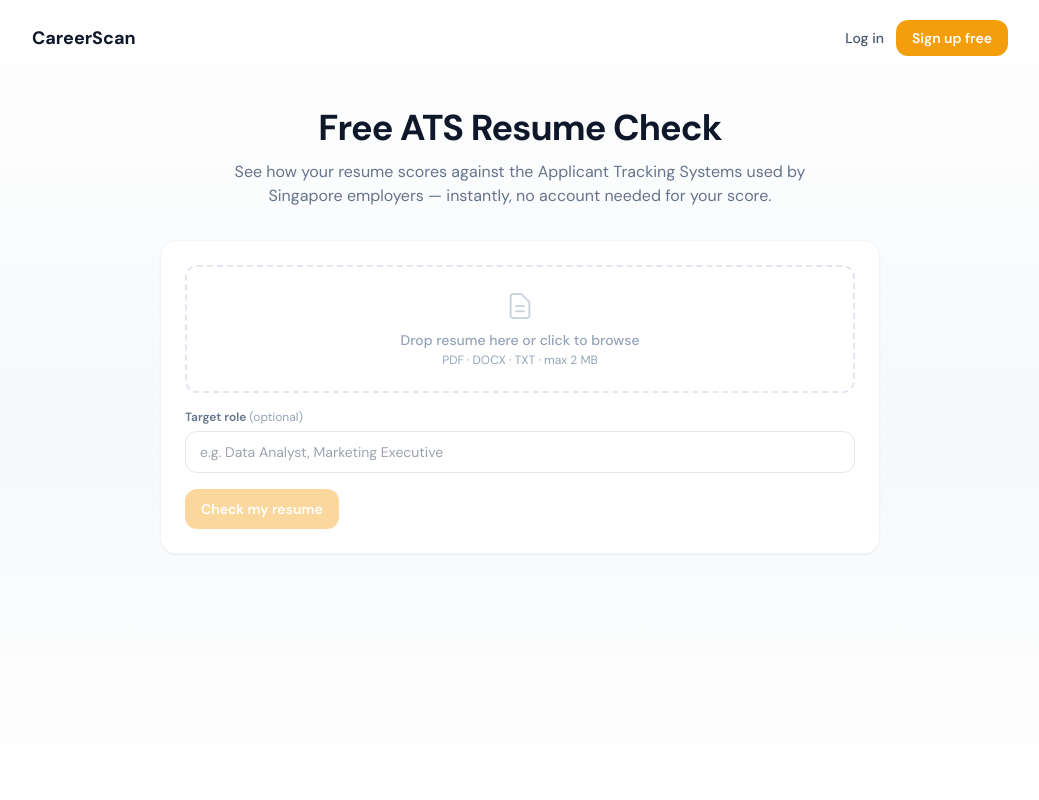
After one commit to salvestr0/JobScanner, a Flask app: page /free-resume-check in a window 1280 px wide. The commit adds this page. Shown: the whole page, without its empty margins (120-1159 px from the left). Run offline with Flask 3, Linux system fonts and the light colour scheme; parts of the project's set-up code (start-up, migrations or seed data) failed here and were passed over; some libraries are stand-ins or nearby versions.

Commit message:
Add public no-login ATS checker lead magnet
Exposes the ATS checker to anonymous traffic as an acquisition funnel:
- GET /free-resume-check: public page (no login) with upload, instant score,
  category bars, and a signup wall naming what a free account unlocks.
- POST /api/public/ats-check: no-login endpoint using the server Gemini key,
  hard-limited to 3/day + 1/minute per IP with a 2 MB upload cap. Returns an
  anonymous tier only (score + verdict + category scores + counts) — per-category
  summaries, strengths, keyword detail and fix text never reach anon clients.
- Linked from the landing-page nav for discovery/SEO.

Refactor: scoring extracted into a shared _run_ats_check() helper (raising
_AtsCheckError) used by both the logged-in and public routes; _issue_counts()
and _public_ats_report() shape the tiers. No new deps, no migration.

Funnel ladder: anon (score+bars) -> free signup (full breakdown + fix count)
-> Pro (detailed fixes).

Co-Authored-By: Claude Opus 4.8 (1M context) <noreply@anthropic.com>

```diff
--- a/app.py
+++ b/app.py
@@ -1636,40 +1636,23 @@ def _normalize_ats_report(raw: dict, target_role: str) -> dict:
     }
 
 
-@app.route("/api/resume/ats-check", methods=["POST"])
-@login_required
-@limiter.limit("5/minute;20/hour")
-def resume_ats_check():
-    """Score an uploaded resume against an SG-aware ATS rubric. Free for all
-    logged-in users (quota-limited) — the top-of-funnel acquisition feature."""
-    import config as cfg
+_PUBLIC_ATS_MAX_BYTES = 2 * 1024 * 1024  # 2 MB cap for the no-login public check
+
+
+class _AtsCheckError(Exception):
+    """A user-facing ATS-check failure carrying the HTTP status to return."""
+    def __init__(self, message: str, status: int):
+        super().__init__(message)
+        self.message = message
+        self.status = status
+
+
+def _run_ats_check(text: str, api_key: str, target_role: str, log_user: str = "anon") -> dict:
+    """Build the SG-aware ATS prompt, call Gemini, parse + normalize. Shared by the
+    logged-in and public endpoints. Raises _AtsCheckError on any user-facing failure."""
     import requests as _req
-
-    file = request.files.get("resume")
-    if not file or not file.filename:
-        return jsonify({"error": "No file uploaded"}), 400
-
-    target_role = (request.form.get("target_role") or "").strip()[:120]
-
-    api_key = _decrypt_api_key(current_user.gemini_api_key or "") or cfg.GEMINI_API_KEY
-    if not api_key:
-        return jsonify({"error": "AI service not configured"}), 400
-
-    allowed, quota_err = _check_ai_quota(current_user)
-    if not allowed:
-        return jsonify({"error": quota_err, "quota_exceeded": True}), 429
-
-    from resume_parser import extract_text
-    try:
-        text = extract_text(file.read(), file.filename)
-    except (ImportError, ValueError) as e:
-        return jsonify({"error": str(e)}), 400
-
-    if not text.strip():
-        # Empty extraction from a PDF/DOCX is itself a strong ATS red flag
-        # (image-only/scanned resume, or a layout the parser couldn't read).
-        return jsonify({"error": "Could not read any text from this file. ATS systems "
-                                 "likely can't either — export a text-based PDF, not a scan or image."}), 400
+    import re as _re
+    import json as _json
 
     role_line = (
         f"\nThe candidate is targeting this role: \"{target_role}\". In keyword_match, "
@@ -1721,39 +1704,144 @@ RESUME TEXT:
         )
         resp.raise_for_status()
         _rj = resp.json()
-        _log_gemini_usage("ats_check", str(current_user.id), _rj)
+        _log_gemini_usage("ats_check", log_user, _rj)
         raw = _rj["candidates"][0]["content"]["parts"][0]["text"]
     except Exception:
-        app.logger.warning("ATS check AI request failed for user %s", current_user.id, exc_info=True)
-        return jsonify({"error": "AI request failed. Please try again later."}), 502
-
-    import re as _re
-    import json as _json
+        app.logger.warning("ATS check AI request failed (user=%s)", log_user, exc_info=True)
+        raise _AtsCheckError("AI request failed. Please try again later.", 502)
+
     match = _re.search(r'\{[\s\S]*\}', raw)
     if not match:
-        return jsonify({"error": "AI returned unexpected format"}), 502
+        raise _AtsCheckError("AI returned unexpected format", 502)
     try:
         report = _json.loads(match.group())
     except Exception:
-        return jsonify({"error": "Could not parse AI response"}), 502
-
-    report = _normalize_ats_report(report, target_role)
-
-    # Free gets the score + breakdown; Pro unlocks the detailed how-to fixes.
-    # Always ship the count summary so free users see what they'd unlock, but
-    # never ship the fix text itself to non-paid users (the UI can't be trusted).
-    issues = report["issues"]
-    report["fixes_summary"] = {
+        raise _AtsCheckError("Could not parse AI response", 502)
+
+    return _normalize_ats_report(report, target_role)
+
+
+def _issue_counts(issues: list) -> dict:
+    return {
         "total":  len(issues),
         "high":   sum(1 for i in issues if i["severity"] == "high"),
         "medium": sum(1 for i in issues if i["severity"] == "medium"),
         "low":    sum(1 for i in issues if i["severity"] == "low"),
     }
+
+
+def _public_ats_report(report: dict) -> dict:
+    """Anonymous tier of the report: overall score, verdict, and category SCORES
+    only — no per-category summaries, strengths, keyword detail, or fixes. Counts
+    hint at what a free account unlocks. Nothing actionable leaks to anon clients."""
+    return {
+        "overall_score":   report["overall_score"],
+        "verdict":         report["verdict"],
+        "categories":      [{"name": c["name"], "score": c["score"]} for c in report["categories"]],
+        "strengths_count": len(report.get("strengths") or []),
+        "fixes_summary":   _issue_counts(report.get("issues") or []),
+        "signup_required": True,
+    }
+
+
+@app.route("/api/resume/ats-check", methods=["POST"])
+@login_required
+@limiter.limit("5/minute;20/hour")
+def resume_ats_check():
+    """Score an uploaded resume against an SG-aware ATS rubric. Free for all
+    logged-in users (quota-limited) — the top-of-funnel acquisition feature."""
+    import config as cfg
+
+    file = request.files.get("resume")
+    if not file or not file.filename:
+        return jsonify({"error": "No file uploaded"}), 400
+
+    target_role = (request.form.get("target_role") or "").strip()[:120]
+
+    api_key = _decrypt_api_key(current_user.gemini_api_key or "") or cfg.GEMINI_API_KEY
+    if not api_key:
+        return jsonify({"error": "AI service not configured"}), 400
+
+    allowed, quota_err = _check_ai_quota(current_user)
+    if not allowed:
+        return jsonify({"error": quota_err, "quota_exceeded": True}), 429
+
+    from resume_parser import extract_text
+    try:
+        text = extract_text(file.read(), file.filename)
+    except (ImportError, ValueError) as e:
+        return jsonify({"error": str(e)}), 400
+
+    if not text.strip():
+        # Empty extraction from a PDF/DOCX is itself a strong ATS red flag
+        # (image-only/scanned resume, or a layout the parser couldn't read).
+        return jsonify({"error": "Could not read any text from this file. ATS systems "
+                                 "likely can't either — export a text-based PDF, not a scan or image."}), 400
+
+    try:
+        report = _run_ats_check(text, api_key, target_role, log_user=str(current_user.id))
+    except _AtsCheckError as e:
+        return jsonify({"error": e.message}), e.status
+
+    # Free gets the score + breakdown; Pro unlocks the detailed how-to fixes.
+    # Always ship the count summary so free users see what they'd unlock, but
+    # never ship the fix text itself to non-paid users (the UI can't be trusted).
+    report["fixes_summary"] = _issue_counts(report["issues"])
     report["fixes_locked"] = not _is_paid(current_user)
     if report["fixes_locked"]:
         report["issues"] = []
 
     return jsonify({"ok": True, "report": report})
+
+
+@app.route("/api/public/ats-check", methods=["POST"])
+@limiter.limit("3/day;1/minute")
+def public_ats_check():
+    """Anonymous ATS check — the public lead magnet. Returns score + category bars
+    only (full breakdown/strengths/fixes require an account). Uses the server Gemini
+    key and is hard rate-limited per IP to bound cost/abuse."""
+    import config as cfg
+
+    file = request.files.get("resume")
+    if not file or not file.filename:
+        return jsonify({"error": "No file uploaded"}), 400
+
+    # Read up to the cap (+1 byte) so an oversize file is rejected without buffering
+    # the whole thing into memory.
+    raw_bytes = file.read(_PUBLIC_ATS_MAX_BYTES + 1)
+    if len(raw_bytes) > _PUBLIC_ATS_MAX_BYTES:
+        return jsonify({"error": "File too large — keep it under 2 MB."}), 400
+
+    target_role = (request.form.get("target_role") or "").strip()[:120]
+
+    api_key = cfg.GEMINI_API_KEY
+    if not api_key:
+        return jsonify({"error": "AI service is temporarily unavailable."}), 503
+
+    from resume_parser import extract_text
+    try:
+        text = extract_text(raw_bytes, file.filename)
+    except (ImportError, ValueError) as e:
+        return jsonify({"error": str(e)}), 400
+
+    if not text.strip():
+        return jsonify({"error": "Could not read any text from this file. ATS systems "
+                                 "likely can't either — export a text-based PDF, not a scan or image."}), 400
+
+    try:
+        report = _run_ats_check(text, api_key, target_role, log_user="public")
+    except _AtsCheckError as e:
+        return jsonify({"error": e.message}), e.status
+
+    return jsonify({"ok": True, "report": _public_ats_report(report)})
+
+
+@app.route("/free-resume-check")
+def free_ats_check_page():
+    """Public, no-login landing page for the ATS checker — the SEO/acquisition magnet."""
+    if current_user.is_authenticated:
+        return redirect(url_for("app_page"))
+    return render_template("free_ats_check.html")
 
 
 @app.route("/api/resume/tailor", methods=["POST"])
--- /dev/null
+++ b/templates/free_ats_check.html
@@ -0,0 +1,155 @@
+<!doctype html>
+<html lang="en">
+<head>
+  <meta charset="utf-8">
+  <meta name="viewport" content="width=device-width, initial-scale=1">
+  <title>Free ATS Resume Checker (Singapore) — CareerScan</title>
+  <meta name="description" content="Check your resume against the Applicant Tracking Systems used by Singapore employers — get an instant ATS score and category breakdown, free. No sign-up to see your score.">
+  <link rel="canonical" href="https://careerscan.online/free-resume-check">
+  <link href="https://fonts.googleapis.com/css2?family=DM+Sans:opsz,wght@9..40,300;9..40,400;9..40,500;9..40,600;9..40,700&display=swap" rel="stylesheet">
+  <script src="https://cdn.tailwindcss.com"></script>
+  <script defer src="https://cdn.jsdelivr.net/npm/alpinejs@3.13.5/dist/cdn.min.js"></script>
+  <style>
+    [x-cloak]{display:none!important}
+    body{font-family:'DM Sans',sans-serif;color:#182033;
+      background:linear-gradient(180deg,#ffffff 0%,#f6f8fa 54%,#ffffff 100%);}
+  </style>
+</head>
+<body class="min-h-screen">
+<div x-data="atsPublic()">
+
+  <!-- Header -->
+  <header class="max-w-5xl mx-auto px-6 py-5 flex items-center justify-between">
+    <a href="/" class="font-bold text-slate-900 text-lg">CareerScan</a>
+    <div class="flex items-center gap-3 text-sm">
+      <a href="/login" class="text-slate-600 hover:text-slate-900 font-medium">Log in</a>
+      <a href="/register" class="px-4 py-2 bg-amber-500 hover:bg-amber-400 text-white font-semibold rounded-xl transition-colors">Sign up free</a>
+    </div>
+  </header>
+
+  <main class="max-w-3xl mx-auto px-6 pb-20">
+    <!-- Hero -->
+    <div class="text-center mt-8 mb-8">
+      <h1 class="text-3xl sm:text-4xl font-bold text-slate-900 tracking-tight">Free ATS Resume Check</h1>
+      <p class="text-slate-500 mt-3 max-w-xl mx-auto">See how your resume scores against the Applicant Tracking Systems used by Singapore employers — instantly, no account needed for your score.</p>
+    </div>
+
+    <!-- Upload card -->
+    <div class="bg-white rounded-2xl border border-slate-100 shadow-sm p-6 mb-6">
+      <label
+        class="flex flex-col items-center justify-center w-full h-32 border-2 border-dashed rounded-xl cursor-pointer transition-colors"
+        :class="dragging ? 'border-amber-400 bg-amber-50' : 'border-slate-200 hover:border-amber-300 hover:bg-slate-50'"
+        @dragover.prevent="dragging=true" @dragleave.prevent="dragging=false"
+        @drop.prevent="dragging=false; handleDrop($event)">
+        <input type="file" class="hidden" accept=".pdf,.docx,.doc,.txt" @change="handleFile($event)">
+        <svg class="w-8 h-8 mb-2" :class="dragging?'text-amber-600':'text-slate-300'" fill="none" stroke="currentColor" viewBox="0 0 24 24">
+          <path stroke-linecap="round" stroke-linejoin="round" stroke-width="1.5" d="M9 12h6m-6 4h6m2 5H7a2 2 0 01-2-2V5a2 2 0 012-2h5.586a1 1 0 01.707.293l5.414 5.414a1 1 0 01.293.707V19a2 2 0 01-2 2z"/>
+        </svg>
+        <span class="text-sm font-medium" :class="dragging?'text-amber-600':'text-slate-400'"
+          x-text="file ? file.name : 'Drop resume here or click to browse'"></span>
+        <span class="text-xs text-slate-400 mt-0.5">PDF · DOCX · TXT · max 2 MB</span>
+      </label>
+
+      <div class="mt-4">
+        <label class="block text-xs font-semibold text-slate-500 mb-1.5">Target role <span class="font-normal text-slate-400">(optional)</span></label>
+        <input x-model="targetRole" type="text" placeholder="e.g. Data Analyst, Marketing Executive"
+          class="w-full border border-slate-200 rounded-xl px-3.5 py-2.5 text-sm focus:outline-none focus:ring-2 focus:ring-amber-400 focus:border-transparent transition-colors">
+      </div>
+
+      <div class="flex items-center gap-3 mt-4">
+        <button @click="run()" :disabled="!file || checking"
+          class="flex items-center gap-2 px-4 py-2.5 bg-amber-500 hover:bg-amber-400 disabled:opacity-40 text-white text-sm font-semibold rounded-xl transition-colors">
+          <svg x-show="checking" class="animate-spin w-4 h-4" fill="none" viewBox="0 0 24 24">
+            <circle class="opacity-25" cx="12" cy="12" r="10" stroke="currentColor" stroke-width="4"/>
+            <path class="opacity-75" fill="currentColor" d="M4 12a8 8 0 018-8V0C5.373 0 0 5.373 0 12h4z"/>
+          </svg>
+          <span x-text="checking ? 'Analysing…' : 'Check my resume'"></span>
+        </button>
+        <span x-show="error" x-text="error" class="text-xs font-medium text-red-500"></span>
+      </div>
+    </div>
+
+    <!-- Results -->
+    <div x-show="report" x-cloak class="space-y-6">
+      <!-- Score header -->
+      <div class="bg-white rounded-2xl border border-slate-100 shadow-sm p-6 flex items-center gap-6">
+        <div class="flex-shrink-0 w-24 h-24 rounded-full flex items-center justify-center" :class="scoreRing">
+          <div class="text-center">
+            <div class="text-2xl font-bold leading-none" :class="scoreText" x-text="report?.overall_score"></div>
+            <div class="text-[10px] text-slate-400 mt-0.5">/ 100</div>
+          </div>
+        </div>
+        <div>
+          <div class="text-sm font-bold uppercase tracking-wide mb-1" :class="scoreText" x-text="band"></div>
+          <p class="text-slate-600 text-sm" x-text="report?.verdict"></p>
+        </div>
+      </div>
+
+      <!-- Category bars (numbers only — no summaries for anon) -->
+      <div class="bg-white rounded-2xl border border-slate-100 shadow-sm p-6">
+        <h3 class="font-bold text-slate-800 text-sm mb-4">Breakdown</h3>
+        <div class="space-y-3.5">
+          <template x-for="c in (report?.categories || [])" :key="c.name">
+            <div>
+              <div class="flex items-center justify-between text-xs mb-1">
+                <span class="font-semibold text-slate-700" x-text="c.name"></span>
+                <span class="font-bold text-slate-500" x-text="c.score"></span>
+              </div>
+              <div class="h-2 bg-slate-100 rounded-full overflow-hidden">
+                <div class="h-full rounded-full" :class="c.score>=75?'bg-emerald-500':c.score>=50?'bg-amber-500':'bg-red-500'" :style="'width:'+c.score+'%'"></div>
+              </div>
+            </div>
+          </template>
+        </div>
+      </div>
+
+      <!-- Signup wall: what an account unlocks -->
+      <div class="rounded-2xl border border-amber-200 bg-gradient-to-b from-amber-50 to-white shadow-sm p-7 text-center">
+        <div class="w-12 h-12 bg-amber-100 rounded-2xl flex items-center justify-center mb-3 mx-auto">
+          <svg class="w-6 h-6 text-amber-600" fill="none" stroke="currentColor" viewBox="0 0 24 24">
+            <path stroke-linecap="round" stroke-linejoin="round" stroke-width="2" d="M12 15v2m-6 4h12a2 2 0 002-2v-6a2 2 0 00-2-2H6a2 2 0 00-2 2v6a2 2 0 002 2zm10-10V7a4 4 0 00-8 0v4h8z"/>
+          </svg>
+        </div>
+        <p class="font-bold text-slate-900 text-lg mb-1">Unlock your full report — free</p>
+        <p class="text-slate-600 text-sm mb-4 max-w-md mx-auto">
+          Create a free account to see <span class="font-semibold">what's driving each score</span>,
+          your strengths, keyword match, and
+          <span class="font-semibold" x-text="report?.fixes_summary?.total + (report?.fixes_summary?.total===1 ? ' prioritised fix' : ' prioritised fixes')"></span>
+          <template x-if="report?.fixes_summary?.high">
+            <span> (<span class="text-red-600 font-semibold" x-text="report.fixes_summary.high + ' high-priority'"></span>)</span>
+          </template>.
+        </p>
+        <a href="/register" class="inline-block px-6 py-2.5 bg-amber-500 hover:bg-amber-400 text-white text-sm font-bold rounded-xl transition-colors shadow-md shadow-amber-500/20">Create free account</a>
+        <p class="text-xs text-slate-400 mt-3">Already have one? <a href="/login" class="underline hover:text-slate-600">Log in</a></p>
+      </div>
+    </div>
+  </main>
+</div>
+
+<script>
+function atsPublic(){return{
+  file:null, dragging:false, targetRole:'', checking:false, error:'', report:null,
+  handleFile(e){ this.file = e.target.files[0] || null; this.error=''; },
+  handleDrop(e){ const f = e.dataTransfer.files[0]; if(f){ this.file=f; this.error=''; } },
+  async run(){
+    if(!this.file || this.checking) return;
+    this.checking=true; this.error=''; this.report=null;
+    try{
+      const fd = new FormData();
+      fd.append('resume', this.file);
+      if(this.targetRole.trim()) fd.append('target_role', this.targetRole.trim());
+      const r = await fetch('/api/public/ats-check', { method:'POST', body:fd });
+      if(r.status===429){ this.error="You've used your free checks for today — sign up free to keep going."; this.checking=false; return; }
+      const d = await r.json();
+      if(!r.ok){ this.error = d.error || 'Check failed'; }
+      else { this.report = d.report; }
+    }catch(_){ this.error='Network error'; }
+    this.checking=false;
+  },
+  get scoreText(){ const s=this.report?.overall_score??0; return s>=75?'text-emerald-600':s>=50?'text-amber-600':'text-red-500'; },
+  get scoreRing(){ const s=this.report?.overall_score??0; return s>=75?'bg-emerald-50 border-4 border-emerald-200':s>=50?'bg-amber-50 border-4 border-amber-200':'bg-red-50 border-4 border-red-200'; },
+  get band(){ const s=this.report?.overall_score??0; return s>=75?'ATS-ready':s>=50?'Needs work':'At risk'; }
+}}
+</script>
+</body>
+</html>
--- a/templates/home.html
+++ b/templates/home.html
@@ -1164,6 +1164,9 @@
       <div class="flex items-center gap-2">
         {% set language_switcher_class = 'language-switcher--compact-sm' %}
         {% include "_language_switcher.html" %}
+        <a href="/free-resume-check" class="hidden sm:inline-flex text-stone-500 hover:text-stone-800 text-sm font-medium transition-colors px-3 py-1.5">
+          Free ATS Check
+        </a>
         <a href="/contact" class="hidden sm:inline-flex text-stone-500 hover:text-stone-800 text-sm font-medium transition-colors px-3 py-1.5">
           Contact
         </a>
```
